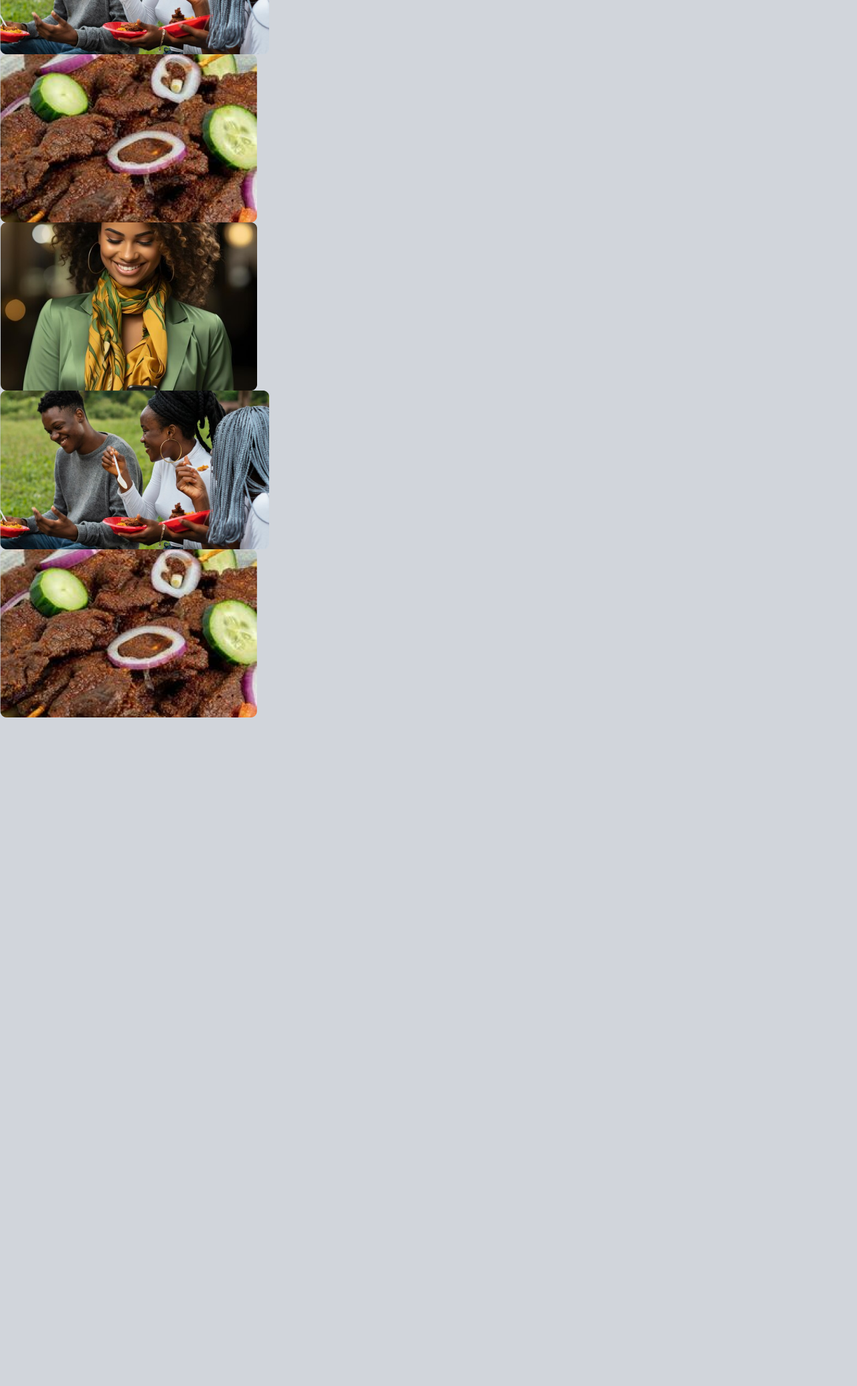
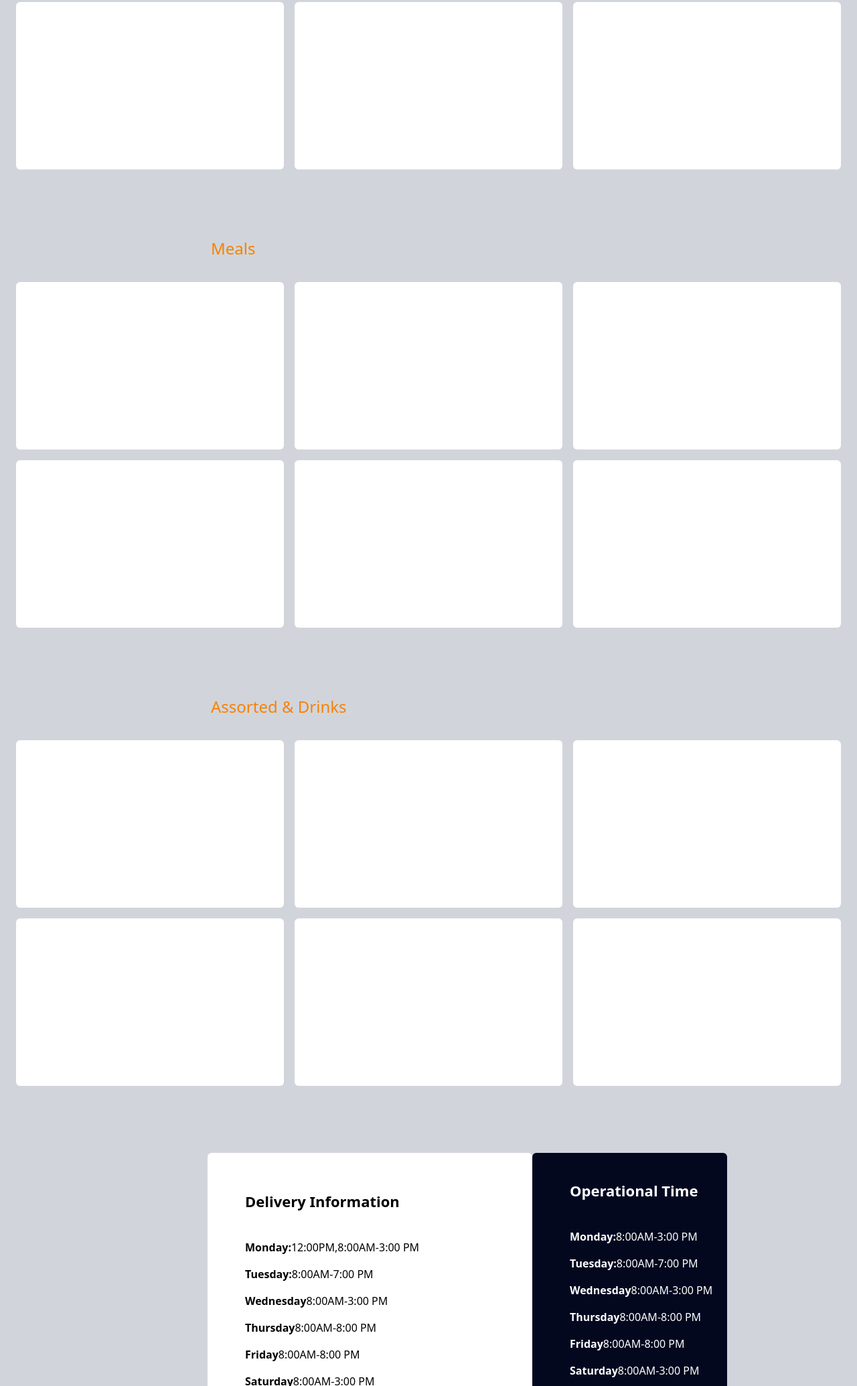
Before and after one commit to WTF-24-Spectacular-Team/Local-Dish-Corner, a website: page explore.html in a window 1280 px wide. Shown: the part 1740-3809 px from the top of the page at 67% size. Before the commit the page ends 2811 px from the top, so only its background shows below. Drawn offline with nearby package versions, Linux system fonts and the light colour scheme.

Commit message:
changes added

```diff
--- a/explore.html
+++ b/explore.html
@@ -132,7 +132,7 @@
             </div>
 
             <!--list of food items-->
-            <div class="flex flex-row justify-center align-middle gap-10  bg-white text-black font-bold  py-2 text-middle"
+            <div class="flex flex-row justify-center align-middle gap-10 bg-white text-black font-bold  py-2 text-middle "
                 style="margin-top: 60px;">
                 <div class="bg-green-600 px-2 rounded-full text-white" style="border: 1px solid black">Offers</div>
                 <div>Nkwobi</div>
@@ -154,18 +154,97 @@
                 <div><img src="./src/assets/suya.png" alt=""></div>
             </div>
             <!--soup & swallow category-->
-            <div>Soup & Swallow</div>
-            <div>
-            <div><img src="./src/assets/Group 8.png" alt=""></div>
-            <div><img src="./src/assets/Rectangle 9.png" alt=""></div>
-            <div><img src="./src/assets/suya.png" alt=""></div>
-            <div><img src="./src/assets/Group 8.png" alt=""></div>
-            <div><img src="./src/assets/Rectangle 9.png" alt=""></div>
-            <div><img src="./src/assets/suya.png" alt=""></div>
+            <div style="margin-top: 100px; font-size: 24px; margin-left: 315px; color: #f88100;">Soup & Swallow</div>
+            <div class="flex justify-center items-center mt-8">
+                <div class="grid grid-cols-3 gap-4">
+                    <div class="bg-white rounded-md" style="width: 400px; height: 250px;"></div>
+                    <div class="bg-white rounded-md" style="width: 400px; height: 250px;"></div>
+                    <div class="bg-white rounded-md" style="width: 400px; height: 250px;"></div>
+                    <div class="bg-white rounded-md" style="width: 400px; height: 250px;"></div>
+                    <div class="bg-white rounded-md" style="width: 400px; height: 250px;"></div>
+                    <div class="bg-white rounded-md" style="width: 400px; height: 250px;"></div>
                 </div>
+            </div>
+            <!--meals category-->
+            <div style="margin-top: 100px; font-size: 24px; margin-left: 315px; color: #f88100;">Meals</div>
+            <div class="flex justify-center items-center mt-8">
+                <div class="grid grid-cols-3 gap-4">
+                    <div class="bg-white rounded-md" style="width: 400px; height: 250px;"></div>
+                    <div class="bg-white rounded-md" style="width: 400px; height: 250px;"></div>
+                    <div class="bg-white rounded-md" style="width: 400px; height: 250px;"></div>
+                    <div class="bg-white rounded-md" style="width: 400px; height: 250px;"></div>
+                    <div class="bg-white rounded-md" style="width: 400px; height: 250px;"></div>
+                    <div class="bg-white rounded-md" style="width: 400px; height: 250px;"></div>
+                </div>
+            </div>
+            <!--Drinks category-->
+            <div style="margin-top: 100px; font-size: 24px; margin-left: 315px; color: #f88100;">Assorted & Drinks</div>
+            <div class="flex justify-center items-center mt-8">
+                <div class="grid grid-cols-3 gap-4">
+                    <div class="bg-white rounded-md" style="width: 400px; height: 250px;"></div>
+                    <div class="bg-white rounded-md" style="width: 400px; height: 250px;"></div>
+                    <div class="bg-white rounded-md" style="width: 400px; height: 250px;"></div>
+                    <div class="bg-white rounded-md" style="width: 400px; height: 250px;"></div>
+                    <div class="bg-white rounded-md" style="width: 400px; height: 250px;"></div>
+                    <div class="bg-white rounded-md" style="width: 400px; height: 250px;"></div>
+                </div>
+            </div>
+
+
+            <div style="max-width: 90%; margin-left: 310px; margin-top: 100px;">
+
+                <div style="display: grid; grid-template-columns: 50% 30%;">
+                    <div class="rounded-md" style="background-color: #FFFFFF; height: 500px;">
+                        <!-- Content for the 80% width column -->
+                        <h2 class="font-bold mt-14 ml-14" style="font-size: 22px;">Delivery Information</h2>
+                        <div class="grid grid-cols-1 gap-4 ml-14 mt-10">
+                            <p><span class="font-bold">Monday:</span>12:00PM,8:00AM-3:00 PM</p>
+                            <p><span class="font-bold">Tuesday:</span>8:00AM-7:00 PM</p>
+                            <p><span class="font-bold">Wednesday</span>8:00AM-3:00 PM</p>
+                            <p><span class="font-bold">Thursday</span>8:00AM-8:00 PM</p>
+                            <p><span class="font-bold">Friday</span>8:00AM-8:00 PM</p>
+                            <p><span class="font-bold">Saturday</span>8:00AM-3:00 PM</p>
+                            <p><span class="font-bold">Sunday</span>8:00AM-12:00 PM</p>
+                            <p><span class="font-bold">Estimated time until delivery:</span>   20 min</p>
+                        </div>
+
+                    </div>
+                    <div class="rounded-md" style="background-color: #03081F; color: #FFFFFF">
+                        <h2 class="font-bold mt-10 ml-14" style="font-size: 22px;">Operational Time</h2>
+                        <div class="grid grid-cols-1 gap-4 ml-14 mt-10">
+                            <p><span class="font-bold">Monday:</span>8:00AM-3:00 PM</p>
+                            <p><span class="font-bold">Tuesday:</span>8:00AM-7:00 PM</p>
+                            <p><span class="font-bold">Wednesday</span>8:00AM-3:00 PM</p>
+                            <p><span class="font-bold">Thursday</span>8:00AM-8:00 PM</p>
+                            <p><span class="font-bold">Friday</span>8:00AM-8:00 PM</p>
+                            <p><span class="font-bold">Saturday</span>8:00AM-3:00 PM</p>
+                            <p><span class="font-bold">Sunday</span>8:00AM-12:00 PM</p>
+
+                        </div>
+
+                    </div>
+                </div>
+                <br>
+                <br>
+                <br>
+                <br>
+                <br>
+                <br>
+                <br>
+                <br>
+                <br>
                 <!-- HERO SECTION -->
                 <!-- POPULAR DISH SECTION -->
                 <!-- TOP VENDORS -->
                 <!-- DISPLAY SECTION -->
                 <!-- PARTNERS SECTION -->
         </main>
+        <!-- <div class="mt-4">
+               If you have allergies or other dietary restrictions, please contact the restaurant. The restaurant will provide food specific information upon request.
+            </div>
+            <div>
+                <h4>Phone number</h4>
+                <p>+234810467951</p>
+                <h4>Website</h4>
+                <p>https://www.localdishcorner.com</p>
+            </div> -->
```
Lines whose indentation alone changed are shown as unchanged.
